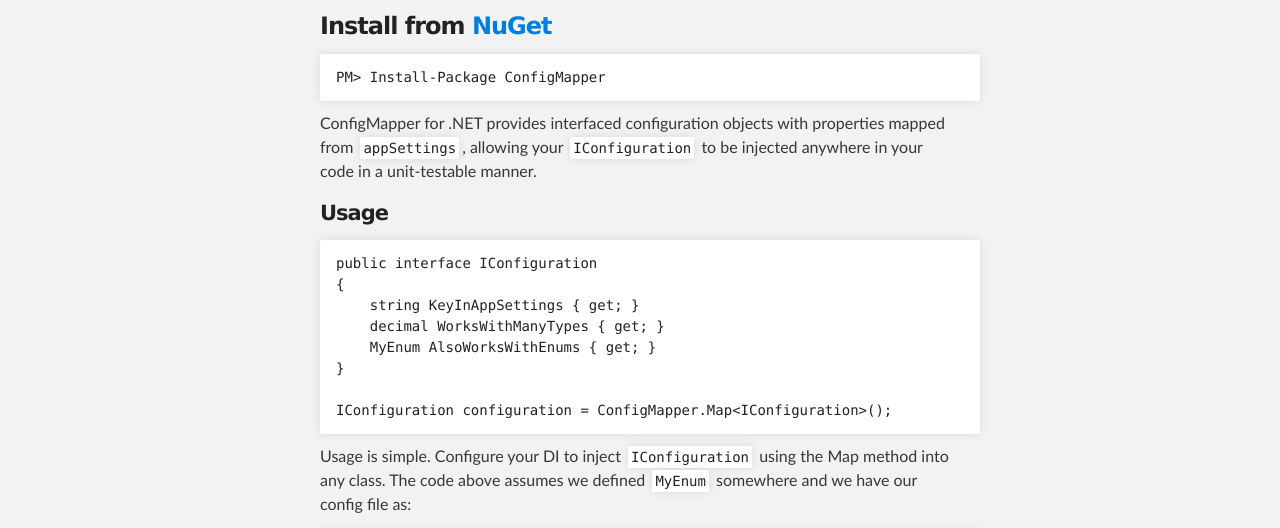
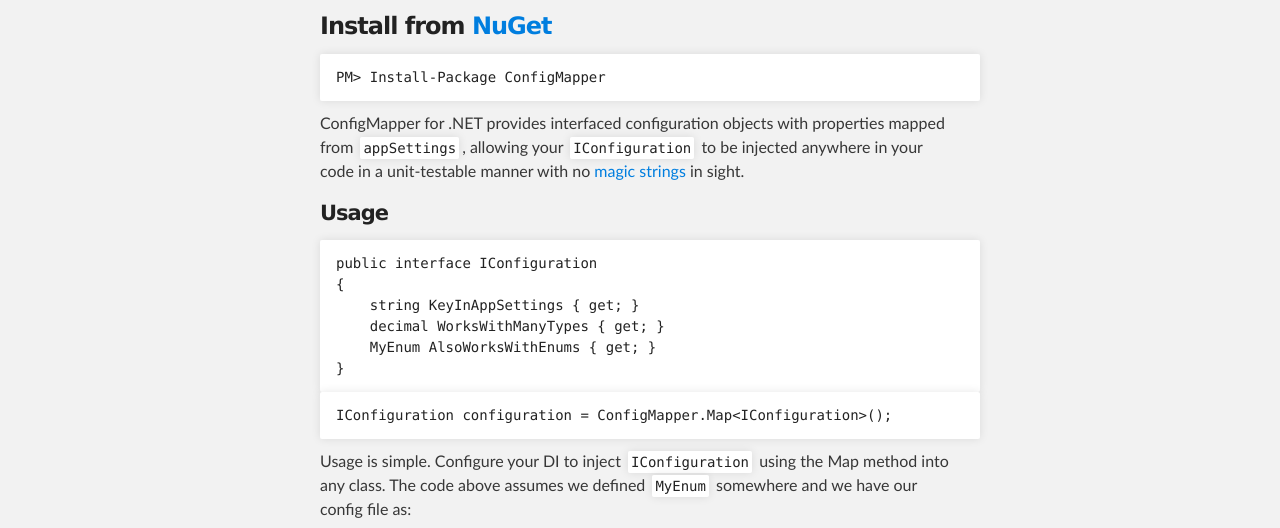
Before and after one commit to martinburrows/ConfigMapper, a plain HTML site: page index.html in a window 1280 px wide. Shown: the part 252-780 px from the top of the page. Drawn offline with Linux system fonts and the light colour scheme.

```diff
--- a/index.html
+++ b/index.html
@@ -38,7 +38,7 @@
 <pre><code>PM&gt; Install-Package ConfigMapper
 </code></pre>
 
-<p>ConfigMapper for .NET provides interfaced configuration objects with properties mapped from <code>appSettings</code>, allowing your <code>IConfiguration</code> to be injected anywhere in your code in a unit-testable manner.</p>
+<p>ConfigMapper for .NET provides interfaced configuration objects with properties mapped from <code>appSettings</code>, allowing your <code>IConfiguration</code> to be injected anywhere in your code in a unit-testable manner with no <a href="http://www.wekeroad.com/2011/03/10/are-friends-immutable/">magic strings</a> in sight.</p>
 
 <h4>
 <a name="usage" class="anchor" href="#usage"><span class="octicon octicon-link"></span></a>Usage</h4>
@@ -49,8 +49,9 @@
     decimal WorksWithManyTypes { get; }
     MyEnum AlsoWorksWithEnums { get; }
 }
+</code></pre>
 
-IConfiguration configuration = ConfigMapper.Map&lt;IConfiguration&gt;();
+<pre><code>IConfiguration configuration = ConfigMapper.Map&lt;IConfiguration&gt;();
 </code></pre>
 
 <p>Usage is simple. Configure your DI to inject <code>IConfiguration</code> using the Map method into any class. The code above assumes we defined <code>MyEnum</code> somewhere and we have our config file as:</p>
```
Also changed, not shown: params.json (+1 -1 lines).
